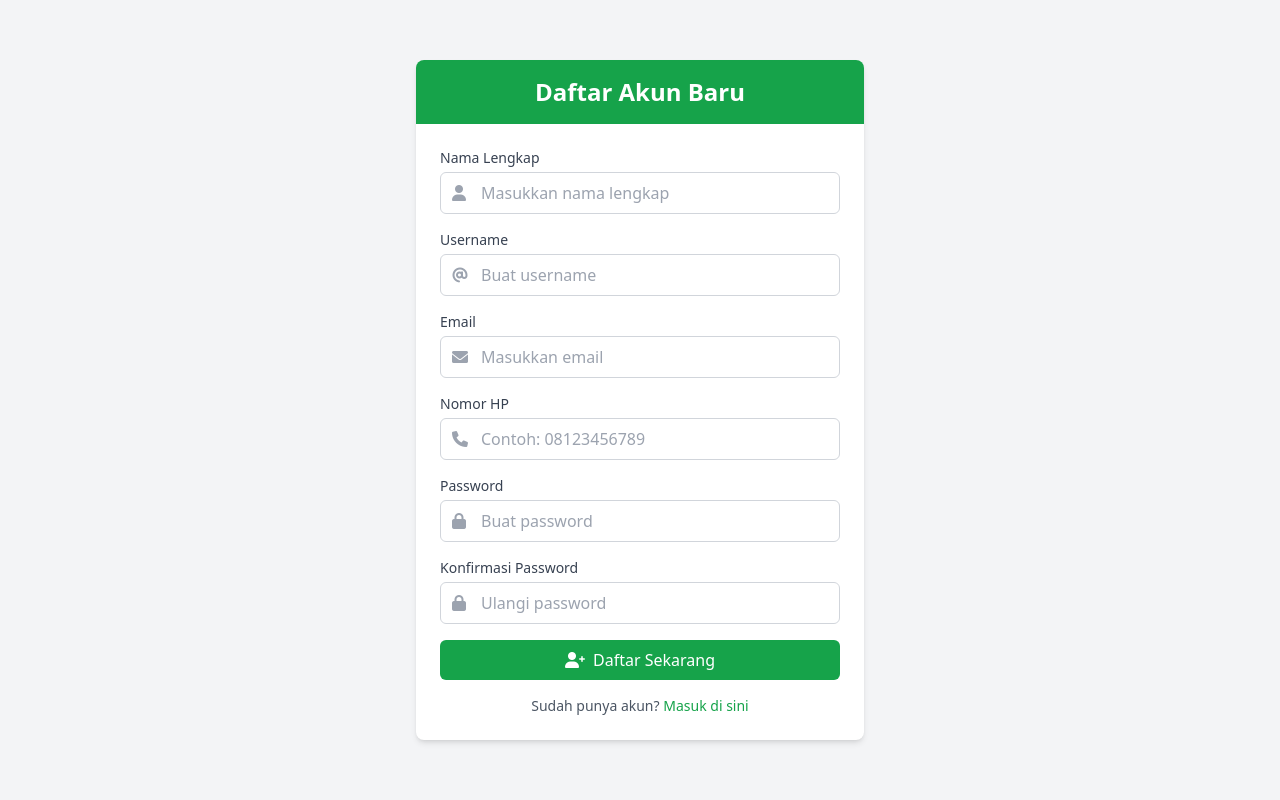
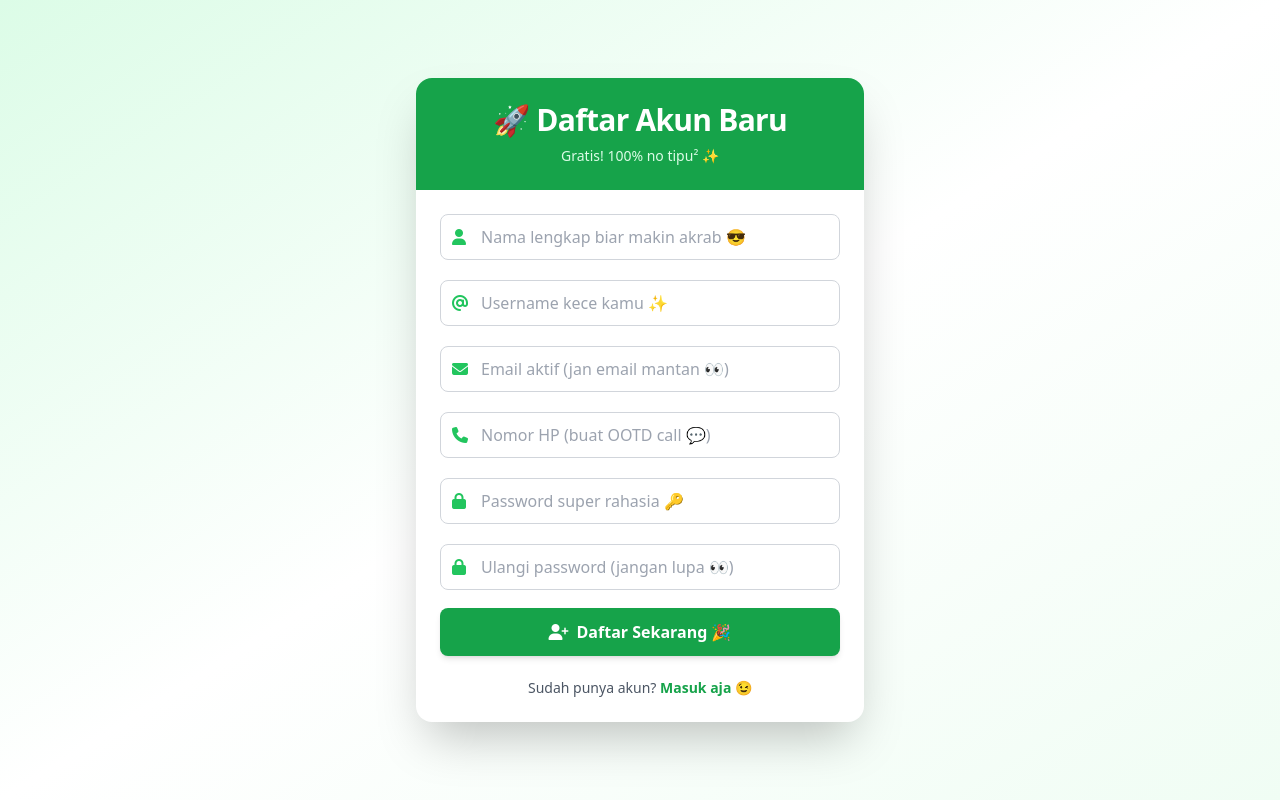
Before and after one commit to ARVLogam/my-flask-app, a Flask app: page /register in a window 1280 px wide. Run offline with Flask 3, Linux system fonts and the light colour scheme; some libraries are stand-ins or nearby versions.

Commit message:
Update register.html

```diff
--- a/templates/register.html
+++ b/templates/register.html
@@ -1,191 +1,91 @@
 <!DOCTYPE html>
-<html lang="en">
+<html lang="id">
 <head>
   <meta charset="UTF-8" />
-    <meta name="viewport" content="width=device-width, initial-scale=1.0" />
-    <title>Daftar Akun</title>
+  <meta name="viewport" content="width=device-width, initial-scale=1.0"/>
+  <title>Daftar Akun • Yuk Gabung!</title>
   <script src="https://cdn.tailwindcss.com"></script>
-    <link
-      href="https://cdnjs.cloudflare.com/ajax/libs/font-awesome/6.0.0-beta3/css/all.min.css"
-      rel="stylesheet"
-    />
+  <link href="https://cdnjs.cloudflare.com/ajax/libs/font-awesome/6.5.0/css/all.min.css" rel="stylesheet"/>
+  <style>
+    @keyframes floaty {
+      0%, 100% { transform: translateY(0px); }
+      50% { transform: translateY(-6px); }
+    }
+    .floaty { animation: floaty 3s ease-in-out infinite; }
+  </style>
 </head>
-  <body class="bg-gray-100 min-h-screen flex items-center justify-center p-4">
+<body class="bg-gradient-to-br from-green-100 via-white to-green-50 min-h-screen flex items-center justify-center p-4">
+
   {% include 'flashProtection.html' %}
-    <div class="w-full max-w-md bg-white rounded-lg shadow-md overflow-hidden">
-      <!-- Header Form -->
-      <div class="bg-green-600 py-4 px-6">
-        <h1 class="text-2xl font-bold text-white text-center">
-          Daftar Akun Baru
-        </h1>
+
+  <div class="w-full max-w-md bg-white rounded-2xl shadow-2xl overflow-hidden transform transition hover:scale-[1.02]">
+    <!-- Header -->
+    <div class="bg-green-600 py-6 px-6 text-center">
+      <h1 class="text-3xl font-extrabold text-white tracking-tight">🚀 Daftar Akun Baru</h1>
+      <p class="mt-2 text-green-100 text-sm">Gratis! 100% no tipu² ✨</p>
     </div>
 
-      <!-- Form Container -->
-      <form
-        action="{{ url_for('register') }}"
-        method="post"
-        class="p-6 space-y-4"
-      >
-        <!-- Nama Lengkap -->
-        <div>
-          <label for="nama" class="block text-sm font-medium text-gray-700 mb-1"
-            >Nama Lengkap</label
-          >
+    <!-- Form -->
+    <form action="{{ url_for('register') }}" method="post" class="p-6 space-y-5">
+
+      <!-- Nama -->
       <div class="relative">
-            <div
-              class="absolute inset-y-0 left-0 pl-3 flex items-center pointer-events-none"
-            >
-              <i class="fas fa-user text-gray-400"></i>
-            </div>
-            <input
-              type="text"
-              id="nama"
-              name="nama"
-              class="w-full pl-10 p-2 border border-gray-300 rounded-md focus:outline-none focus:ring-2 focus:ring-green-500 focus:border-transparent"
-              placeholder="Masukkan nama lengkap"
-              required
-            />
-          </div>
+        <i class="fa-solid fa-user absolute left-3 top-1/2 -translate-y-1/2 text-green-500"></i>
+        <input type="text" name="nama" placeholder="Nama lengkap biar makin akrab 😎"
+               class="w-full pl-10 pr-3 py-2.5 rounded-lg border border-gray-300 focus:ring-2 focus:ring-green-500 focus:outline-none" required/>
       </div>
 
       <!-- Username -->
-        <div>
-          <label
-            for="username"
-            class="block text-sm font-medium text-gray-700 mb-1"
-            >Username</label
-          >
       <div class="relative">
-            <div
-              class="absolute inset-y-0 left-0 pl-3 flex items-center pointer-events-none"
-            >
-              <i class="fas fa-at text-gray-400"></i>
-            </div>
-            <input
-              type="text"
-              id="username"
-              name="username"
-              class="w-full pl-10 p-2 border border-gray-300 rounded-md focus:outline-none focus:ring-2 focus:ring-green-500 focus:border-transparent"
-              placeholder="Buat username"
-              required
-            />
-          </div>
+        <i class="fa-solid fa-at absolute left-3 top-1/2 -translate-y-1/2 text-green-500"></i>
+        <input type="text" name="username" placeholder="Username kece kamu ✨"
+               class="w-full pl-10 pr-3 py-2.5 rounded-lg border border-gray-300 focus:ring-2 focus:ring-green-500 focus:outline-none" required/>
       </div>
 
       <!-- Email -->
-        <div>
-          <label
-            for="email"
-            class="block text-sm font-medium text-gray-700 mb-1"
-            >Email</label
-          >
       <div class="relative">
-            <div
-              class="absolute inset-y-0 left-0 pl-3 flex items-center pointer-events-none"
-            >
-              <i class="fas fa-envelope text-gray-400"></i>
-            </div>
-            <input
-              type="email"
-              id="email"
-              name="email"
-              class="w-full pl-10 p-2 border border-gray-300 rounded-md focus:outline-none focus:ring-2 focus:ring-green-500 focus:border-transparent"
-              placeholder="Masukkan email"
-              required
-            />
-          </div>
+        <i class="fa-solid fa-envelope absolute left-3 top-1/2 -translate-y-1/2 text-green-500"></i>
+        <input type="email" name="email" placeholder="Email aktif (jan email mantan 👀)"
+               class="w-full pl-10 pr-3 py-2.5 rounded-lg border border-gray-300 focus:ring-2 focus:ring-green-500 focus:outline-none" required/>
       </div>
 
-        <!-- Nomor HP -->
-        <div>
-          <label for="nohp" class="block text-sm font-medium text-gray-700 mb-1"
-            >Nomor HP</label
-          >
+      <!-- No HP -->
       <div class="relative">
-            <div
-              class="absolute inset-y-0 left-0 pl-3 flex items-center pointer-events-none"
-            >
-              <i class="fas fa-phone text-gray-400"></i>
-            </div>
-            <input
-              type="tel"
-              id="nohp"
-              name="nohp"
-              class="w-full pl-10 p-2 border border-gray-300 rounded-md focus:outline-none focus:ring-2 focus:ring-green-500 focus:border-transparent"
-              placeholder="Contoh: 08123456789"
-              required
-            />
-          </div>
+        <i class="fa-solid fa-phone absolute left-3 top-1/2 -translate-y-1/2 text-green-500"></i>
+        <input type="tel" name="nohp" placeholder="Nomor HP (buat OOTD call 💬)"
+               class="w-full pl-10 pr-3 py-2.5 rounded-lg border border-gray-300 focus:ring-2 focus:ring-green-500 focus:outline-none" required/>
       </div>
 
       <!-- Password -->
-        <div>
-          <label
-            for="password"
-            class="block text-sm font-medium text-gray-700 mb-1"
-            >Password</label
-          >
       <div class="relative">
-            <div
-              class="absolute inset-y-0 left-0 pl-3 flex items-center pointer-events-none"
-            >
-              <i class="fas fa-lock text-gray-400"></i>
-            </div>
-            <input
-              type="password"
-              id="password"
-              name="password"
-              class="w-full pl-10 p-2 border border-gray-300 rounded-md focus:outline-none focus:ring-2 focus:ring-green-500 focus:border-transparent"
-              placeholder="Buat password"
-              required
-            />
-          </div>
+        <i class="fa-solid fa-lock absolute left-3 top-1/2 -translate-y-1/2 text-green-500"></i>
+        <input type="password" name="password" placeholder="Password super rahasia 🔑"
+               class="w-full pl-10 pr-3 py-2.5 rounded-lg border border-gray-300 focus:ring-2 focus:ring-green-500 focus:outline-none" required/>
       </div>
 
-        <!-- Konfirmasi Password -->
-        <div>
-          <label
-            for="confirm_password"
-            class="block text-sm font-medium text-gray-700 mb-1"
-            >Konfirmasi Password</label
-          >
+      <!-- Konfirmasi -->
       <div class="relative">
-            <div
-              class="absolute inset-y-0 left-0 pl-3 flex items-center pointer-events-none"
-            >
-              <i class="fas fa-lock text-gray-400"></i>
-            </div>
-            <input
-              type="password"
-              id="confirm_password"
-              name="confirm_password"
-              class="w-full pl-10 p-2 border border-gray-300 rounded-md focus:outline-none focus:ring-2 focus:ring-green-500 focus:border-transparent"
-              placeholder="Ulangi password"
-              required
-            />
-          </div>
+        <i class="fa-solid fa-lock absolute left-3 top-1/2 -translate-y-1/2 text-green-500"></i>
+        <input type="password" name="confirm_password" placeholder="Ulangi password (jangan lupa 👀)"
+               class="w-full pl-10 pr-3 py-2.5 rounded-lg border border-gray-300 focus:ring-2 focus:ring-green-500 focus:outline-none" required/>
       </div>
 
-        <input type="hidden" name="role" value="user" />
+      <input type="hidden" name="role" value="user"/>
 
-        <!-- Submit Button -->
-        <button
-          type="submit"
-          class="w-full bg-green-600 text-white py-2 px-4 rounded-md hover:bg-green-700 transition duration-300 flex items-center justify-center"
-        >
-          <i class="fas fa-user-plus mr-2"></i> Daftar Sekarang
+      <!-- Button -->
+      <button type="submit"
+              class="w-full bg-green-600 hover:bg-green-700 text-white font-bold py-3 rounded-lg shadow-md transition transform hover:scale-105 flex items-center justify-center gap-2 floaty">
+        <i class="fa-solid fa-user-plus"></i>
+        Daftar Sekarang 🎉
       </button>
 
-        <!-- Link to Login -->
-        <div class="text-center text-sm text-gray-600 mt-4">
+      <!-- Link -->
+      <p class="text-center text-sm text-gray-600 mt-3">
         Sudah punya akun?
-          <a
-            href="{{ url_for('login') }}"
-            class="text-green-600 hover:text-green-800 font-medium"
-            >Masuk di sini</a
-          >
-        </div>
+        <a href="{{ url_for('login') }}" class="text-green-600 hover:text-green-800 font-semibold">Masuk aja 😉</a>
+      </p>
     </form>
   </div>
+
 </body>
 </html>
```
Lines whose indentation alone changed are shown as unchanged.
